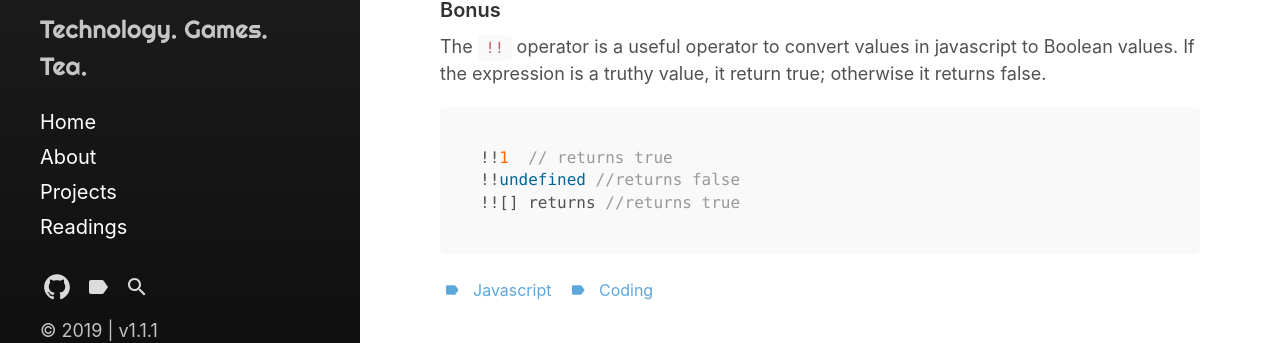
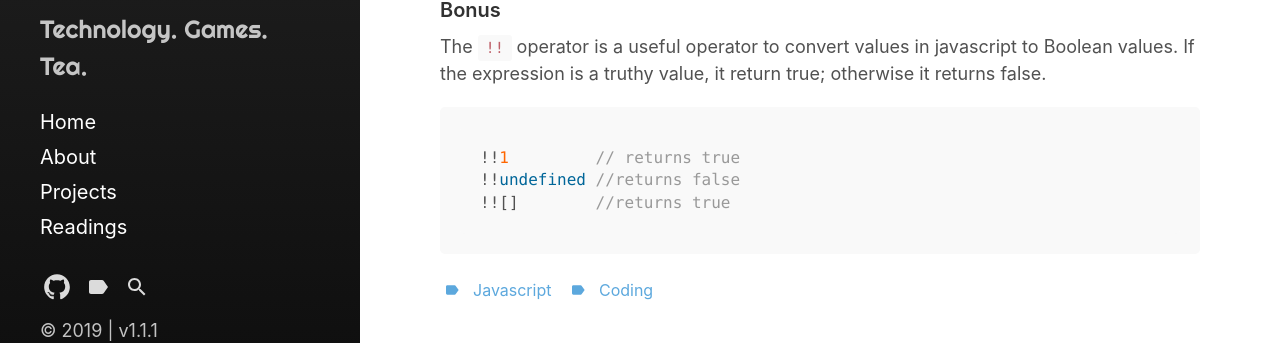
Before and after one commit to yiqu/yiqu.github.io, a Jekyll site: the page built from _posts/2019-11-22-js-truthy-false.md, in a window 1280 px wide. Shown: the part 694-1037 px from the top of the page. Built offline with Jekyll 4.4.1, drawn with Linux system fonts in a browser that asks for light colours; some web fonts are replaced.

Commit message:
Update 2019-11-22-js-truthy-false.md

````diff
--- a/_posts/2019-11-22-js-truthy-false.md
+++ b/_posts/2019-11-22-js-truthy-false.md
@@ -33,7 +33,7 @@ There are truthy and falsy values in Javascript. Using them could shorten your c
 The <code>!!</code> operator is a useful operator to convert values in javascript to Boolean values. If the expression is a truthy value, it return true; otherwise it returns false.
 
 ```javascript
-!!1  // returns true
+!!1         // returns true
 !!undefined //returns false
-!![] returns //returns true
+!![]        //returns true
 ```
````
